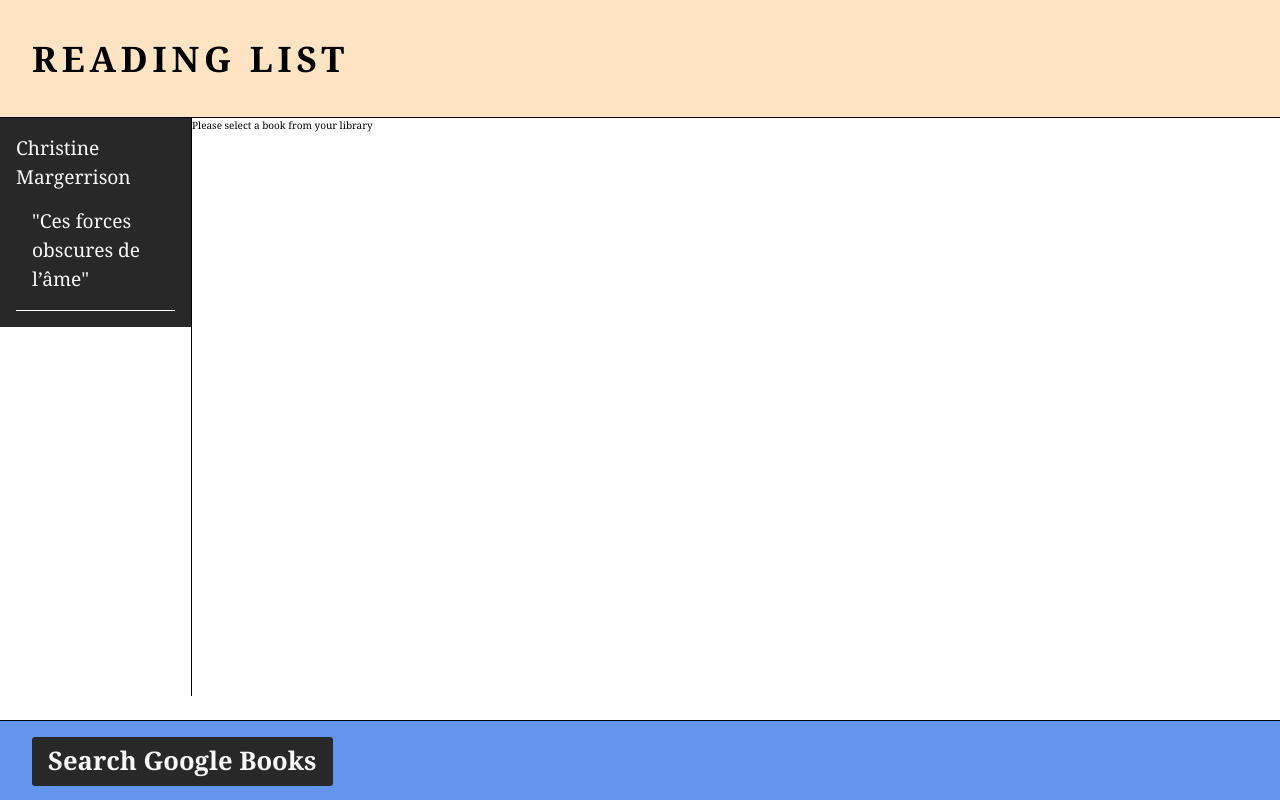
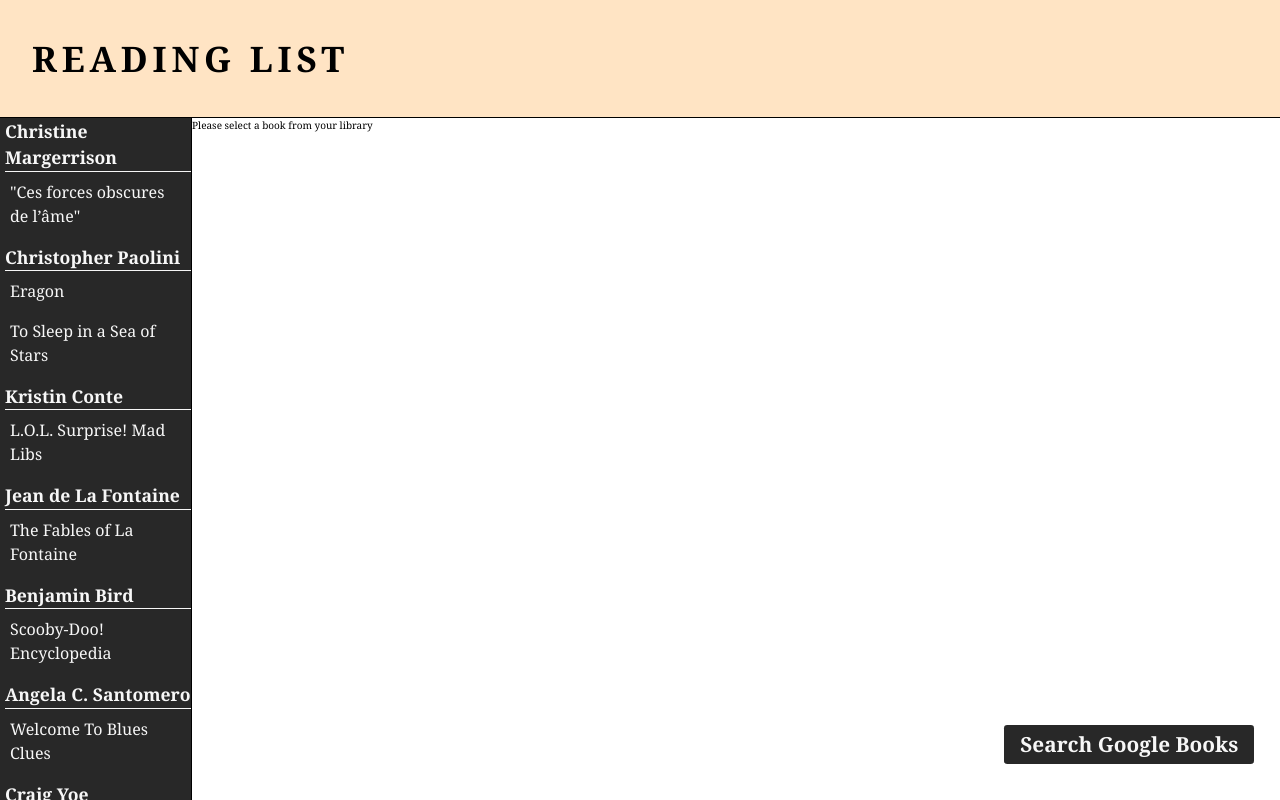
Before and after one commit to lawyerh/Reading_List, a React (Create React App) app: page / in a window 1280 px wide. Built offline with nearby package versions, Linux system fonts and the light colour scheme; no server answers; data requests are answered from the project's data file.

Commit message:
styling changes for library component

```diff
--- a/src/App.css
+++ b/src/App.css
@@ -59,17 +59,23 @@
   cursor: pointer;
   transition: all 0.1s;
   font-weight: bold;
-  font-size: 1.5rem;
+  font-size: 1.3rem;
   border-radius: 0.2rem;
   background-color: #282828;
   color: #f7f7f7;
+  transition: all 0.2s;
 }
 .btn:active {
   transform: translateY(-2px);
 }
+.btn-warn {
+  background-color: firebrick;
+  font-weight: initial;
+}
 
 .selected {
-  border: 5px solid cornflowerblue;
+  background-color: cornflowerblue !important;
+  color: #f7f7f7;
 }
 
 .App {
@@ -89,7 +95,7 @@
 
 .create {
   position: absolute;
-  bottom: -5.5rem;
+  bottom: -20%;
   padding: 1rem 2rem;
   background-color: cornflowerblue;
   width: 100%;
@@ -99,11 +105,27 @@
 .create__active {
   bottom: 0;
 }
+.create__open {
+  position: absolute;
+  right: 2%;
+  top: -50%;
+}
+.create__closed {
+  position: absolute;
+  right: 2%;
+  top: 12%;
+}
 .create__heading {
   font-size: 1.6rem;
-  margin-bottom: 1rem;
+  font-weight: light;
+  margin-left: 0.8rem;
+  color: #282828;
+  border-bottom: 1px solid black;
+  display: inline;
+  text-decoration: underline;
 }
 .create__form {
+  margin-top: 1rem;
   display: flex;
   justify-content: space-between;
   align-items: center;
@@ -111,26 +133,55 @@
 .create__input {
   font-size: 1.6rem;
   padding: 1rem;
+  margin-left: 1rem;
   background-color: #f7f7f7;
   border: none;
   transition: transform 0.2s;
   border-radius: 0.5rem;
 }
 .create__input:focus {
-  transform: scale(1.05);
+  transform: scale(1.02);
 }
 
 .library-container {
   display: flex;
-  height: 85%;
+  height: 100%;
 }
 
 .library {
   flex-basis: 15%;
   border-right: 1px solid black;
-  height: 85%;
+  height: 100%;
   overflow: hidden;
   overflow-y: scroll;
+  background-color: #282828;
+  color: #f7f7f7;
+}
+
+.author {
+  font-size: 1.1rem;
+}
+.author:not(:first-of-type) {
+  margin-top: 0.5rem;
+}
+.author__title {
+  border-bottom: 1px solid #f7f7f7;
+  margin-left: 5px;
+  font-weight: bold;
+}
+
+.book {
+  width: 100%;
+  padding: 0.5rem 0.5rem;
+  margin-left: 2px;
+  background-color: #282828;
+  color: #f7f7f7;
+  font-size: 1rem;
+  cursor: pointer;
+  box-sizing: border-box;
+}
+.book:hover {
+  background-color: cornflowerblue;
 }
 
 .display {
@@ -159,24 +210,43 @@
 }
 .display__publisher {
   font-size: 1rem;
+  line-height: 0.9;
+}
+.display__publisher span {
+  margin-bottom: 0;
 }
 .display__delete {
-  height: 3rem;
+  font-size: 1rem;
+  height: 2rem;
   margin-left: auto;
 }
 .display__progress-container {
   margin: 4rem 0;
+  display: flex;
+  flex-wrap: wrap;
+  align-items: center;
 }
 .display__progress-text {
   font-size: 1.2rem;
-  margin-bottom: 0.5rem;
   margin-left: 1rem;
   font-weight: bold;
+}
+.display__progress-form {
+  margin-left: auto;
+  margin-right: 1rem;
+  font-size: 1.4rem;
+}
+.display__progress-input {
+  width: 5rem;
+  margin-right: 1rem;
+  height: 100%;
+  font-size: 1.6rem;
 }
 .display__progress {
   --progress: 0%;
   overflow: hidden;
   position: relative;
+  margin-top: 1rem;
   height: 1.5rem;
   width: 100%;
   background-color: #282828;
@@ -192,17 +262,6 @@
 }
 .display__description {
   font-size: 1.4rem;
-}
-
-.book {
-  position: relative;
-  width: 100%;
-  padding: 1rem 1rem;
-  background-color: #282828;
-  color: #f7f7f7;
-  font-size: 1.2rem;
-  border-bottom: 1px solid white;
-  cursor: pointer;
 }
 
 .search {
--- a/src/components/Author.js
+++ b/src/components/Author.js
@@ -19,9 +19,9 @@
 
 
     return(
-        <div className="book">
+        <div className="author">
 
-            <p className="book__title">{name}</p>
+            <p className="author__title">{name}</p>
             {books.length ? mapBooks() : ""}
         </div>
     )
--- a/src/components/BookCreate.js
+++ b/src/components/BookCreate.js
@@ -2,7 +2,6 @@
 import useBooksContext from "../hooks/useBooksContext";
 import useGoogleContext from "../hooks/useGoogleContext";
 // TODO handle empty request
-// TODO button open and close is not semantic
 function BookCreate(){
     // LOCAL STATE
     const [query, setQuery] = useState("");
@@ -27,9 +26,10 @@
     return(
         // TODO Input needs validation
         <div className={`create${active ? " create__active" : ""}`}>
-            <button onClick={handleClick} className="btn create__heading">Search Google Books</button>
+            <button onClick={handleClick} className={`btn ${active ? "create__closed" : "create__open"}`}>{active ? "Hide Window" : "Search Google Books"}</button>
+            <p className="create__heading">Search for any title to add to your reading list!</p>
             <form onSubmit={handleSubmit} className="create__form">
-                <input value={query} onChange={handleChange} className="create__input" />
+                <input value={query} onChange={handleChange} required className="create__input" />
                 <button className="btn create__button">
                     Add Book
                 </button>
--- a/src/components/BookDisplay.js
+++ b/src/components/BookDisplay.js
@@ -60,16 +60,16 @@
                     <div className="display__title-container">
                         <p className="display__title">{targetBook.title}</p>
                         <p className="display__author">{targetBook.authors[0]}</p>
-                        <p className="display__publisher"><span>Published by</span>{targetBook.publisher}</p>
+                        <p className="display__publisher"><span>Published by <br /></span>{targetBook.publisher}</p>
                     </div>
-                    <button onClick={handleDelete} className="btn display__delete">Delete Book</button>
+                    <button onClick={handleDelete} className="btn btn-warn display__delete">Delete Book</button>
                 </div>
 
                 <div className="display__progress-container">
                     <p className="display__progress-text">{`${targetBook.progress} / ${targetBook.pageCount}  pages`}</p>
                     <form onSubmit={handleProgressSubmit} className="display__progress-form">
                         <input value={newProgress} onChange={handleProgressChange} type="number" className="display__progress-input"/>
-                        <button>Submit Progress</button>
+                        <button className="btn">Record Progress</button>
                     </form>
                     <div className="display__progress" style={progressStyle}></div>
                 </div>
--- a/src/db.json
+++ b/src/db.json
@@ -9,7 +9,7 @@
       "publishedDate": "2008-01-01",
       "description": "This is the first major investigation of Camus’s prose fiction to explore the developing presentation of women, from the author’s earliest writings to his last, unfinished novel. Avoiding the traditional relegation of this subject to an emotional or private sphere, it traces Camus’s intellectual development in order to demonstrate the centrality of this subject to Camus’s work as a whole. If the Absurd, constructed over the body of the “real” woman, liberates the writer to follow a “true path” of literary creation, the impending loss of his Algerian homeland impells a return to “all that he had not been free to choose”, the ties of blood. These conflictual and unresolved ties are here investigated, in conjunction with the presentation of mythical female figures expressing Camus’s darkest fears, partly voiced in other writings, concerning that “other” Algeria for which he would never fight. Exploring complex interconnections between sexuality, “race” and colonialism, this volume is pertinent to all who are interested in the writings of Camus, particularly those seeking relevant new ways of approaching his work.",
       "pageCount": 356,
-      "progress": 56,
+      "progress": 0,
       "cagetories": [
         "Social Science"
       ],
@@ -39,6 +39,132 @@
       ],
       "image": "http://books.google.com/books/content?id=gX9oRcT9kSgC&printsec=frontcover&img=1&zoom=1&edge=curl&source=gbs_api",
       "id": 4
+    },
+    {
+      "title": "Eragon",
+      "authors": [
+        "Christopher Paolini"
+      ],
+      "publisher": "Fragment",
+      "publishedDate": "2009-01-01",
+      "description": "Jeden chlapec, jeden drak, svět dobrodružství. Fantasy bestseller Eragon z pera patnáctiletého Christophera Paoliniho, který nadchl miliony čtenářů po celém světě. Vypráví příběh chudého farmářského chlapce, který najde v Dračích horách modrý kámen, z něhož se vyklube dračí mládě - Safira. Spolu se vydají na nebezpečnou cestu královstvím ovládaným králem, jehož zlo nezná mezí. Dokáže Eragon naplnit své předurčení a převzít břímě legendárních Dračích jezdců? Osud království možná leží v jeho rukou ... První díl tetralogie Odkaz Dračích jezdců.",
+      "pageCount": 487,
+      "progress": 0,
+      "cagetories": [
+        "Juvenile Fiction"
+      ],
+      "image": "http://books.google.com/books/content?id=PBsdAgAAQBAJ&printsec=frontcover&img=1&zoom=1&edge=curl&source=gbs_api",
+      "id": 5
+    },
+    {
+      "title": "L.O.L. Surprise! Mad Libs",
+      "authors": [
+        "Kristin Conte"
+      ],
+      "publisher": "Penguin",
+      "publishedDate": "2019-10-01",
+      "description": "They're cute, they're glittery, and now they're a Mad Libs! Fill in the blanks to create silly stories about the colorful world of LOL Surprise. This oversized Mad Libs features 21 fill-in-the-blank stories and a bright sticker sheet about the dolls of LOL Surprise. Get ready for some bling, some fashion, some cuteness, and some NOUN!",
+      "pageCount": 50,
+      "progress": 0,
+      "cagetories": [
+        "Juvenile Nonfiction"
+      ],
+      "image": "http://books.google.com/books/content?id=yciuDwAAQBAJ&printsec=frontcover&img=1&zoom=1&edge=curl&source=gbs_api",
+      "id": 7
+    },
+    {
+      "title": "The Fables of La Fontaine",
+      "authors": [
+        "Jean de La Fontaine"
+      ],
+      "publishedDate": "1884",
+      "pageCount": 428,
+      "progress": 0,
+      "cagetories": [
+        "Aesop's fables"
+      ],
+      "image": "http://books.google.com/books/content?id=sQZvpVAkmFEC&printsec=frontcover&img=1&zoom=1&edge=curl&source=gbs_api",
+      "id": 8
+    },
+    {
+      "title": "Scooby-Doo! Encyclopedia",
+      "authors": [
+        "Benjamin Bird"
+      ],
+      "publisher": "Capstone",
+      "publishedDate": "2018",
+      "description": "\"200+ characters and guest stars!\"--Cover.",
+      "pageCount": 129,
+      "progress": 0,
+      "cagetories": [
+        "Juvenile Nonfiction"
+      ],
+      "image": "http://books.google.com/books/content?id=vg1fDwAAQBAJ&printsec=frontcover&img=1&zoom=1&edge=curl&source=gbs_api",
+      "id": 9
+    },
+    {
+      "title": "Welcome To Blues Clues",
+      "authors": [
+        "Angela C. Santomero"
+      ],
+      "publisher": "Simon Spotlight/Nickelodeon",
+      "publishedDate": "1999-11-01",
+      "description": "A lift-the-flap book with 53 flaps.",
+      "pageCount": 0,
+      "progress": 0,
+      "cagetories": [
+        "Juvenile Fiction"
+      ],
+      "image": "http://books.google.com/books/content?id=Z5sNAAAACAAJ&printsec=frontcover&img=1&zoom=1&source=gbs_api",
+      "id": 10
+    },
+    {
+      "title": "LOL Jokes: Cleveland",
+      "authors": [
+        "Craig Yoe"
+      ],
+      "publisher": "Arcadia Publishing",
+      "publishedDate": "2021-04-26",
+      "description": "Bursting with laugh-out-loud jokes and fun facts, LOL Jokes: Cleveland combines the best of humor and history for young readers! Inspired by all the wonderful sights, sounds, and . . . smells of the CLE, this local joke book delivers kid-friendly punchlines that will have readers laughing 'til they cry! Alongside hilarious jokes and puns are fascinating facts, goofy tidbits of local history, and engaging graphics that will keep readers chuckling and sharing with friends. LOL Jokes: Cleveland is sure to deliver hours of knee-slapping entertainment. Why didn't the potato chip trust the sandwich? Because the sandwich was full of baloney! Fun Factoid: The first potato chip factory in the world was built in Cleveland by farmer William Tappendon, in 1895!",
+      "pageCount": 97,
+      "progress": 0,
+      "cagetories": [
+        "Juvenile Nonfiction"
+      ],
+      "image": "http://books.google.com/books/content?id=aaUiEAAAQBAJ&printsec=frontcover&img=1&zoom=1&edge=curl&source=gbs_api",
+      "id": 11
+    },
+    {
+      "title": "Fat Guys Shouldn't Be Dancin' at Halftime",
+      "authors": [
+        "Chet Coppock"
+      ],
+      "publisher": "Triumph Books",
+      "publishedDate": "2009-09-01",
+      "description": "Flamboyant. Pioneering. Opinionated. These words and dozens more have been used over the years to describe Chet Coppock, a true Chicago sports legend. Now, after decades of talking sports in every corner of the city with everyone from Hall of Famers to average fans, Coppock has written the ultimate guide to the most famous-and infamous-people, places, and moments in Chicago sports history. Fat Guys Shouldn't be Dancin' at Halftime is a one-of-a-kind guide through the wild and wacky world of Chicago sports. Fans will get a behind-the-scenes look at some of the city's biggest stars from a man who's seen them all come and go—they'll also be directed to some off-the-beaten-path attractions that every true sports fan should visit.",
+      "pageCount": 305,
+      "progress": 23,
+      "cagetories": [
+        "Sports & Recreation"
+      ],
+      "image": "http://books.google.com/books/content?id=LSNQAQAAQBAJ&printsec=frontcover&img=1&zoom=1&edge=curl&source=gbs_api",
+      "id": 12
+    },
+    {
+      "title": "To Sleep in a Sea of Stars",
+      "authors": [
+        "Christopher Paolini"
+      ],
+      "publisher": "Tor Books",
+      "publishedDate": "2020-09-15",
+      "description": "Now a New York Times and USA Today bestseller! Winner of Best Science Fiction in the 2020 Goodreads Choice Awards! To Sleep in a Sea of Stars is a brand new epic novel from #1 New York Times bestselling author of Eragon, Christopher Paolini. Kira Navárez dreamed of life on new worlds. Now she's awakened a nightmare. During a routine survey mission on an uncolonized planet, Kira finds an alien relic. At first she's delighted, but elation turns to terror when the ancient dust around her begins to move. As war erupts among the stars, Kira is launched into a galaxy-spanning odyssey of discovery and transformation. First contact isn't at all what she imagined, and events push her to the very limits of what it means to be human. While Kira faces her own horrors, Earth and its colonies stand upon the brink of annihilation. Now, Kira might be humanity's greatest and final hope . . . The Fractalverse Series To Sleep in a Sea of Stars Fractal Noise At the Publisher's request, this title is being sold without Digital Rights Management Software (DRM) applied.",
+      "pageCount": 848,
+      "progress": 0,
+      "cagetories": [
+        "Fiction"
+      ],
+      "image": "http://books.google.com/books/content?id=vci9DwAAQBAJ&printsec=frontcover&img=1&zoom=1&edge=curl&source=gbs_api",
+      "id": 13
     }
   ]
 }
--- a/src/scss/_components.scss
+++ b/src/scss/_components.scss
@@ -16,7 +16,7 @@
 // Create book component
 .create {
     position:absolute;
-    bottom: -5.5rem;
+    bottom: -20%;
     padding: 1rem 2rem;
     background-color: $primary-blue-dark;
     width: 100%;
@@ -27,12 +27,30 @@
         bottom: 0
     }
 
+    &__open {
+        position: absolute;
+        right: 2%;
+        top: -50%;
+    }
+
+    &__closed {
+        position: absolute;
+        right: 2%;
+        top: 12%;
+    }
+
     &__heading {
         font-size: 1.6rem;
-        margin-bottom: 1rem;
+        font-weight: light;
+        margin-left: .8rem;
+        color: $primary-grey-dark;
+        border-bottom: $border;
+        display: inline;
+        text-decoration: underline;
     }
 
     &__form {
+        margin-top: 1rem;
         display: flex;
         justify-content: space-between;
         align-items: center;
@@ -41,13 +59,14 @@
     &__input {
         font-size: 1.6rem;
         padding: 1rem;
+        margin-left: 1rem;
         background-color: #f7f7f7;
         border: none;
         transition: transform .2s;
         border-radius: .5rem;
 
         &:focus {
-            transform: scale(1.05);
+            transform: scale(1.02);
         }
     }
 
@@ -58,15 +77,49 @@
 .library-container {
     display: flex;
 
-    height: 85%;
+    height: 100%;
 }
 
 .library {
     flex-basis: 15%;
     border-right: $border;
-    height: 85%;
+    height: 100%;
     overflow: hidden;
     overflow-y: scroll;
+    background-color: $primary-grey-dark;
+    color: $primary-grey
+}
+
+// Author Component
+
+.author {
+    font-size: 1.1rem;
+    &:not(:first-of-type) {
+        margin-top: .5rem;
+    }
+
+
+    &__title {
+        border-bottom: 1px solid $primary-grey;
+        margin-left: 5px;
+        font-weight: bold;
+    }
+}
+
+// Book component
+
+.book {
+    width: 100%;
+    padding: .5rem .5rem;
+    margin-left: 2px;
+    background-color: $primary-grey-dark;
+    color: #f7f7f7;
+    font-size: 1rem;
+    cursor: pointer;
+    box-sizing: border-box;
+    &:hover {
+        background-color: $primary-blue-dark;
+    }
 }
 
 // Display books component
@@ -99,29 +152,50 @@
     }
     &__publisher {
         font-size: 1rem;
+        line-height: .9;
+
+        & span {
+            margin-bottom: 0;
+        }
     }
     &__delete {
-        height: 3rem;
+        font-size: 1rem;
+        height: 2rem;
         margin-left: auto;
     }
 
     &__progress-container {
         margin: 4rem 0;
+        display: flex;
+        flex-wrap: wrap;
+        align-items: center;;
     }
 
     &__progress-text {
         font-size: 1.2rem;
-        margin-bottom: .5rem;
         margin-left: 1rem;
         font-weight: bold;
     }
+
+    &__progress-form {
+        margin-left: auto;
+        margin-right: 1rem;
+        font-size: 1.4rem;
+        }
+
+        &__progress-input {
+            width: 5rem;
+            margin-right: 1rem;
+            height: 100%;
+            font-size: 1.6rem;
+        }
 
     &__progress {
         // Setting a variable that I can update with react
         --progress:  0%;
         overflow: hidden;
-
         position: relative;
+        margin-top: 1rem;
         height: 1.5rem;
         width: 100%;
         background-color: $primary-grey-dark;
@@ -141,19 +215,6 @@
     &__description {
         font-size: 1.4rem;
     }
-}
-
-// Book component
-
-.book {
-    position: relative;
-    width: 100%;
-    padding: 1rem 1rem;
-    background-color: $primary-grey-dark;
-    color: #f7f7f7;
-    font-size: 1.2rem;
-    border-bottom: 1px solid white;
-    cursor: pointer;
 }
 
 // Search and result components
@@ -223,10 +284,6 @@
     justify-content: space-between;
     border-radius: 5px;
 
-    // &__selected {
-    //     border: 5px solid $primary-blue-dark;
-    // }
-
     &__image {
         background-size: cover;
         background-repeat: no-repeat;
--- a/src/scss/_utilities.scss
+++ b/src/scss/_utilities.scss
@@ -17,16 +17,23 @@
     cursor: pointer;
     transition: all .1s;
     font-weight: bold;
-    font-size: 1.5rem;
+    font-size: 1.3rem;
     border-radius: .2rem;
     background-color: $primary-grey-dark;
     color: $primary-grey;
+    transition: all .2s;
 
         &:active {
             transform: translateY(-2px);
         }
+
+    &-warn {
+        background-color: $primary-red;
+        font-weight: initial;
+    }
 }
 
 .selected {
-    border: 5px solid $primary-blue-dark;
+    background-color: $primary-blue-dark !important;
+    color: $primary-grey;
 }
```
Also changed, not shown: 1 other file (tests, documents, lock files or other folders).
